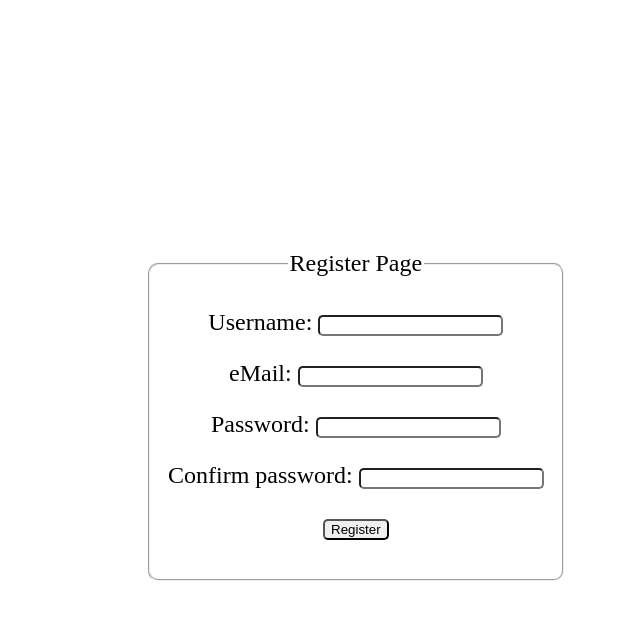
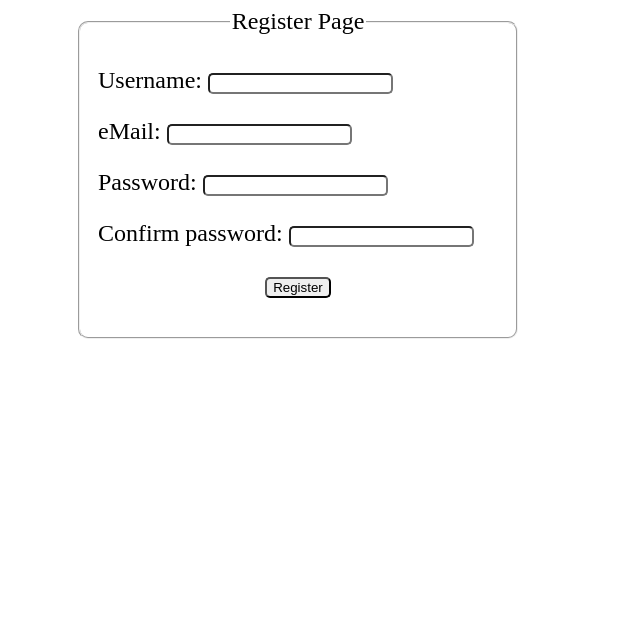
Before and after one commit to gamingamerman/photo_gallery, a PHP site: page /register.php in a window 1280 px wide. Shown: the top 620 px of the page, without its empty margins (342-982 px from the left). Run offline with PHP 8.4, Linux system fonts and the light colour scheme; data that the repository does not hold is empty.

Commit message:
login and register 2

```diff
--- a/register.php
+++ b/register.php
@@ -42,12 +42,14 @@ if(isset($_POST['register'])) {
     fieldset {
       border-radius: 10px;
       font-size: x-large;
+      width: 400px;
       display: inline-block;
       border-collapse: collapse;
-      position: absolute;
-      top: 50%;
-      left: 50%;
-      margin: -150px 0 0 -150px;
+      margin: auto;
+    }
+
+    .content {
+      text-align: left;
     }
 
     input {
@@ -59,19 +61,19 @@ if(isset($_POST['register'])) {
   <fieldset>
     <legend>Register Page</legend>
     <form action="" method="post" name="registerForm">
-      <p>
+      <p class="content">
         <label for="user">Username: </label>
         <input type="text" name="user" id="user" required>
       </p>
-      <p>
+      <p class="content">
         <label for="email">eMail: </label>
         <input type="email" name="email" id="email" required>
       </p>
-      <p>
+      <p class="content">
         <label for="pass">Password: </label>
         <input type="text" name="pass" id="pass" required>
       </p>
-      <p>
+      <p class="content">
         <label for="passC">Confirm password: </label>
         <input type="text" name="passC" id="passC" required>
       </p>
```
Also changed, not shown: login.php (+9 -7 lines).
